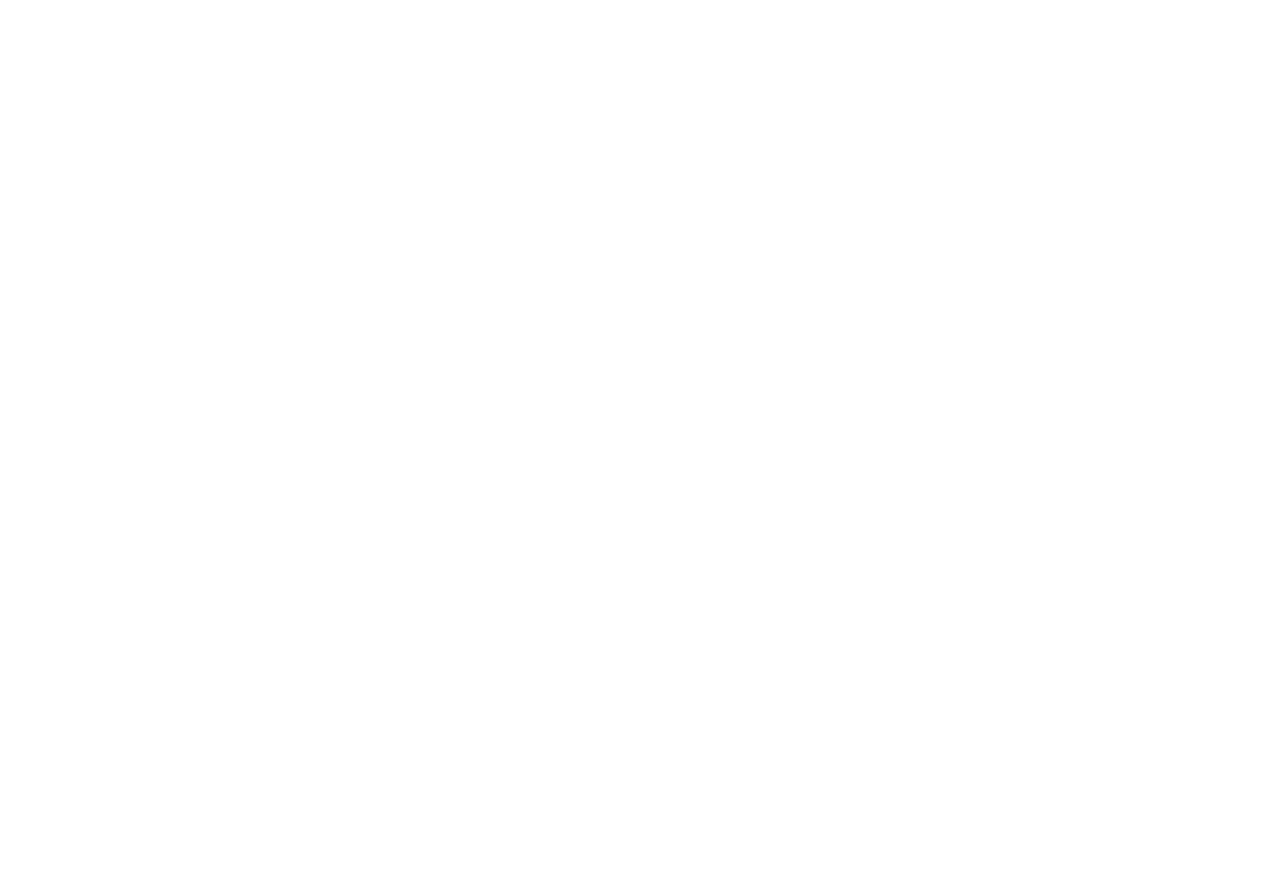
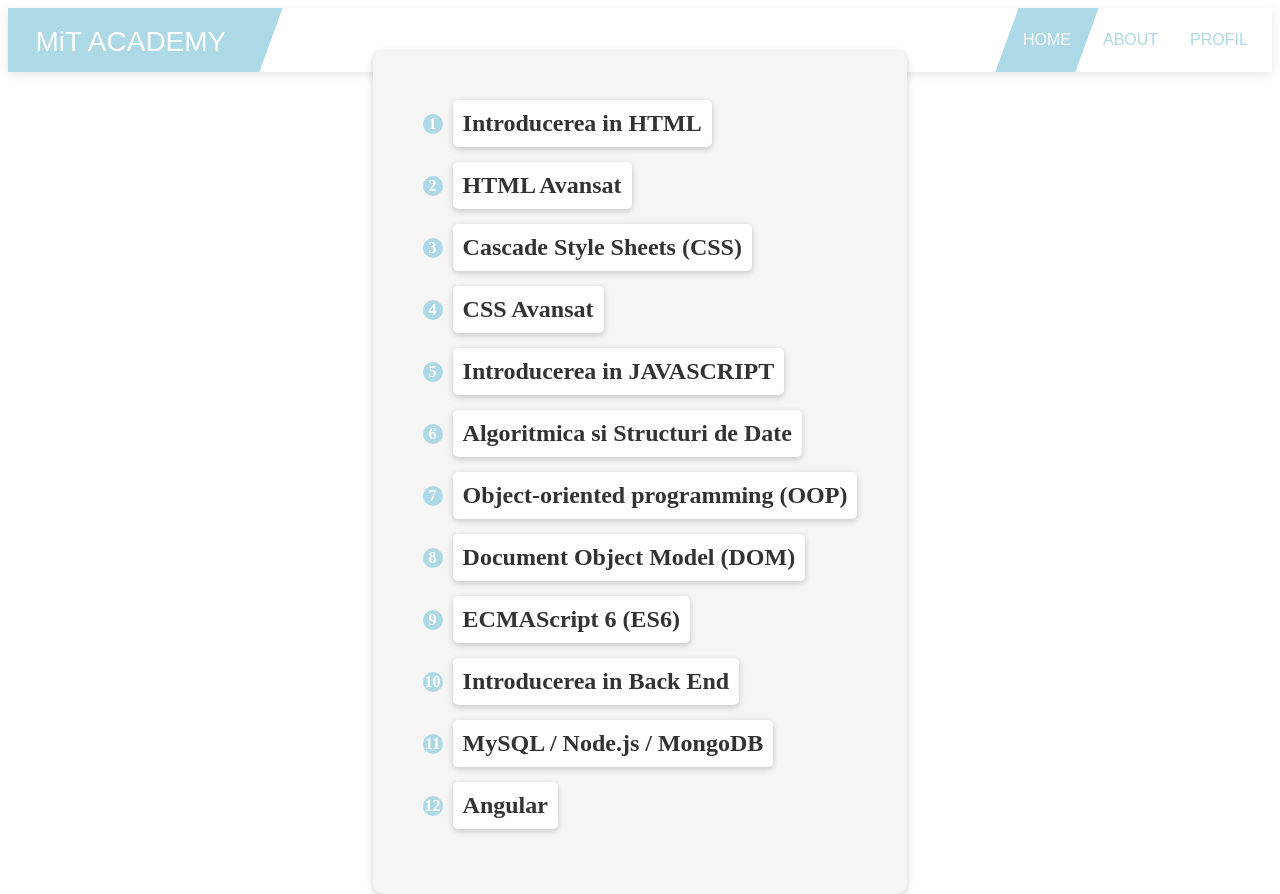
Before and after one commit to SenoxD/project-learning, an Angular app: page /Acasa in a window 1280 px wide. Before the commit this address led to /. Before the commit the page ends 800 px from the top, so only its background shows below. Built offline with nearby package versions, Linux system fonts and the light colour scheme.

Commit message:
am facut homepageul

```diff
--- a/src/app/acasa/acasa.component.css
+++ b/src/app/acasa/acasa.component.css
@@ -0,0 +1,107 @@
+/*-------------Reset-------------*/
+button,
+input {
+  background: none;
+  border: none;
+  box-shadow: none;
+  cursor: pointer;
+  outline: none;
+}
+
+html {
+  scroll-behavior: smooth;
+}
+
+/*-------------Layout-------------*/
+body {
+  font-family: Arial, sans-serif;
+  margin: 0;
+  padding: 0;
+}
+
+.my-section {
+  display: flex;
+  justify-content: center;
+  align-items: center;
+  height: 100vh;
+}
+
+#pagina-html {
+  background-color: #f5f5f5;
+  border-radius: 10px;
+  box-shadow: 0 2px 6px rgba(0, 0, 0, 0.2);
+  padding: 50px;
+  width: fit-content; /* Use fit-content to expand the width to fit the content */
+  margin: 0 auto; /* Center the box horizontally */
+  text-align: center;
+}
+
+.numbered-list {
+  list-style-type: none;
+  counter-reset: my-counter;
+  padding: 0;
+  margin: 0;
+}
+
+.numbered-list li {
+  display: flex;
+  align-items: center;
+  margin-bottom: 15px;
+}
+
+.numbered-list li .number {
+  font-weight: bold;
+  display: inline-block;
+  width: 20px;
+  height: 20px;
+  background-color: #add8e6; /* Baby Blue */
+  color: #fff;
+  border-radius: 50%;
+  margin-right: 10px;
+  line-height: 20px;
+  text-align: center;
+}
+
+h1 {
+  font-size: 24px;
+  color: #333;
+  margin: 0;
+  padding: 10px;
+  background-color: #fff;
+  border-radius: 5px;
+  box-shadow: 0 2px 6px rgba(0, 0, 0, 0.2);
+  cursor: pointer;
+  transition: background-color 0.3s ease;
+  overflow: hidden;
+  display: inline-block;
+  position: relative;
+}
+
+h1::before {
+    content: '';
+    position: absolute;
+    bottom: 0;
+    left: 0;
+    width: 0;
+    height: 3px;
+    background-color: #add8e6;
+    transition: width 0.3s ease;
+  }
+
+  h1:hover::before {
+    width: 100%;
+  }
+
+  h1:hover {
+    color: #000;
+  }
+
+@media screen and (max-width: 768px) {
+  #pagina-html {
+    width: 90%;
+  }
+
+  h1 {
+    font-size: 20px;
+  }
+}
--- a/src/app/acasa/acasa.component.html
+++ b/src/app/acasa/acasa.component.html
@@ -1,2 +1,20 @@
 <app-header></app-header>
-<p>acasa works!</p>
+
+<section class="my-section">
+  <div id="pagina-html">
+    <ol class="numbered-list">
+      <li><span class="number">1</span><h1 (click)="navigateToPaginaHTML()">Introducerea in HTML</h1></li>
+      <li><span class="number">2</span><h1 (click)="navigateToPaginaHTML()">HTML Avansat</h1></li>
+      <li><span class="number">3</span><h1 (click)="navigateToPaginaHTML()">Cascade Style Sheets (CSS)</h1></li>
+      <li><span class="number">4</span><h1 (click)="navigateToPaginaHTML()">CSS Avansat</h1></li>
+      <li><span class="number">5</span><h1 (click)="navigateToPaginaHTML()">Introducerea in JAVASCRIPT</h1></li>
+      <li><span class="number">6</span><h1 (click)="navigateToPaginaHTML()">Algoritmica si Structuri de Date</h1></li>
+      <li><span class="number">7</span><h1 (click)="navigateToPaginaHTML()">Object-oriented programming (OOP)</h1></li>
+      <li><span class="number">8</span><h1 (click)="navigateToPaginaHTML()">Document Object Model (DOM)</h1></li>
+      <li><span class="number">9</span><h1 (click)="navigateToPaginaHTML()">ECMAScript 6 (ES6)</h1></li>
+      <li><span class="number">10</span><h1 (click)="navigateToPaginaHTML()">Introducerea in Back End</h1></li>
+      <li><span class="number">11</span><h1 (click)="navigateToPaginaHTML()">MySQL / Node.js / MongoDB</h1></li>
+      <li><span class="number">12</span><h1 (click)="navigateToPaginaHTML()">Angular</h1></li>
+    </ol>
+  </div>
+</section>
--- a/src/app/acasa/acasa.component.ts
+++ b/src/app/acasa/acasa.component.ts
@@ -1,10 +1,27 @@
-import { Component } from '@angular/core';
+import { Component, AfterViewInit } from '@angular/core';
+import { Router } from '@angular/router';
 
 @Component({
   selector: 'app-acasa',
   templateUrl: './acasa.component.html',
   styleUrls: ['./acasa.component.css']
 })
-export class AcasaComponent {
+export class AcasaComponent implements AfterViewInit {
+
+  constructor(private router: Router) {}
+
+  ngAfterViewInit(): void {
+    const h1Element = document.getElementById('pagina-html');
+    if (h1Element) {
+      h1Element.addEventListener('click', () => {
+        this.navigateToPaginaHTML();
+      });
+    }
+  }
+
+  navigateToPaginaHTML(): void {
+    const dataToSend = 'exemplu plm';
+    this.router.navigate(['/pagina-html'], { state: { data: dataToSend } });
+  }
 
 }
--- a/src/app/app.module.ts
+++ b/src/app/app.module.ts
@@ -7,6 +7,7 @@
 import { AcasaComponent } from './acasa/acasa.component';
 import { ProfilComponent } from './profil/profil.component';
 import { HeaderComponent } from './header/header.component';
+import { PaginaHTMLComponent } from './pagina-html/pagina-html.component';
 
 
 
@@ -17,6 +18,7 @@
     AcasaComponent,
     ProfilComponent,
     HeaderComponent,
+    PaginaHTMLComponent,
 
 
   ],
--- a/src/app/header/header.component.css
+++ b/src/app/header/header.component.css
@@ -91,9 +91,9 @@
 }
 
 span.gradient {
-  background: #f857a8;
-  background: -webkit-linear-gradient(45deg, #f857a8, #ff5858);
-  background: linear-gradient(45deg, #f857a8, #ff5858);
+  background: #add8e6;
+  background: -webkit-linear-gradient(45deg, #add8e6, #add8e6);
+  background: linear-gradient(45deg, #add8e6, #add8e6);
   padding: 0 1em;
   position: relative;
   right: 1em;
@@ -129,7 +129,7 @@
 a,
 a:visited {
   text-decoration: none;
-  color: #f857a8;
+  color: #add8e6;
 }
 
 a:hover {
@@ -143,7 +143,7 @@
 }
 
 .btn-nav {
-  color: #f857a8;
+  color: #add8e6;
   padding-left: 2em;
   padding-right: 2em;
 }
@@ -178,13 +178,13 @@
   .nav a,
   .nav a:visited {
     text-decoration: none;
-    color: #f857a8;
+    color: #add8e6;
   }
 
   .nav a.active {
-    background: #f857a8;
-    background: -webkit-linear-gradient(45deg, #f857a8, #ff5858);
-    background: linear-gradient(45deg, #f857a8, #ff5858);
+    background: #add8e6;
+    background: -webkit-linear-gradient(45deg, #add8e6, #add8e6);
+    background: linear-gradient(45deg, #add8e6, #add8e6);
     color: #fff;
   }
 
--- /dev/null
+++ b/src/app/pagina-html/pagina-html.component.html
@@ -0,0 +1,2 @@
+<app-header></app-header>
+<p>pagina-html works!</p>
--- a/src/index.html
+++ b/src/index.html
@@ -3,7 +3,6 @@
 <head>
     <meta charset="UTF-8">
     <meta name="viewport" content="width=device-width, initial-scale=1.0">
-    <title>Document</title>
 </head>
 <body>
 
```
Also changed, not shown: src/app/app-routing.module.ts (+9 -2 lines), src/app/pagina-html/pagina-html.component.ts (added, +10 -0 lines), src/app/pagina-html/pagina-html.component.css (added), 1 other file (tests, documents, lock files or other folders).
